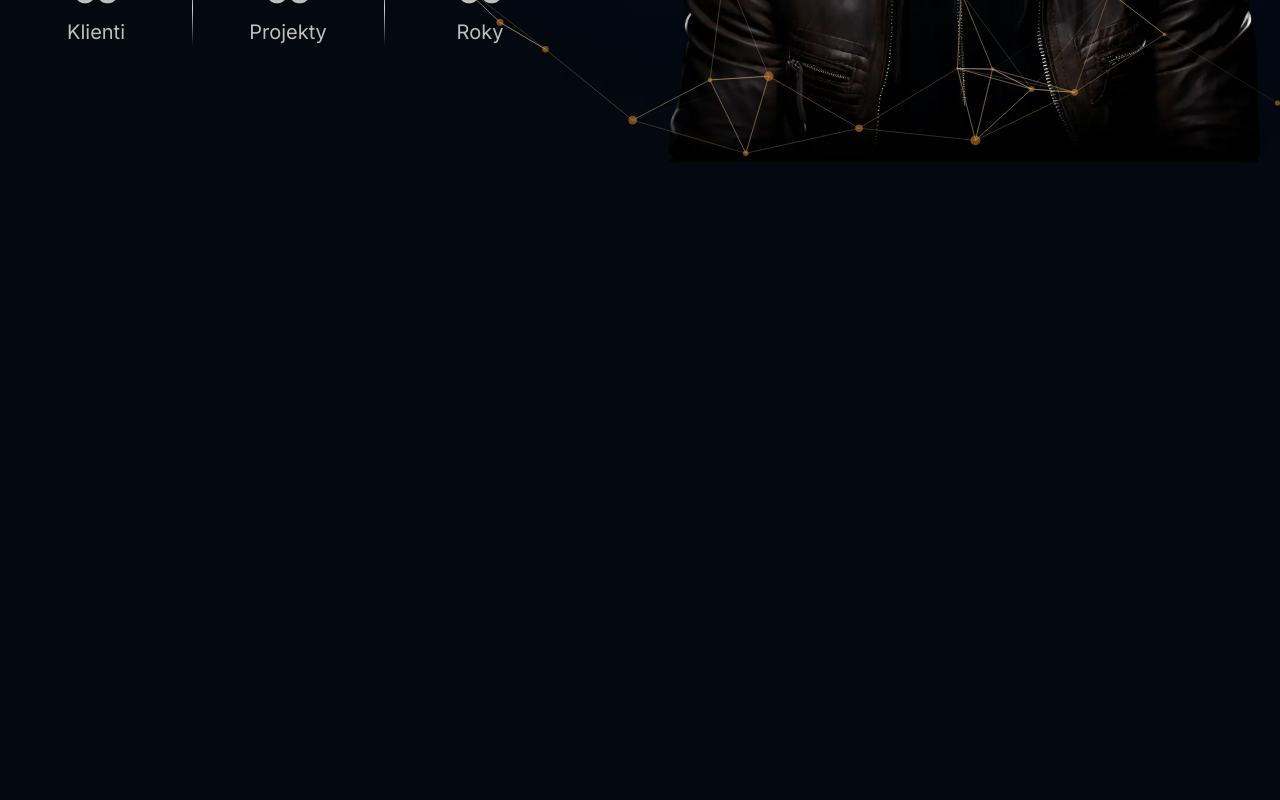
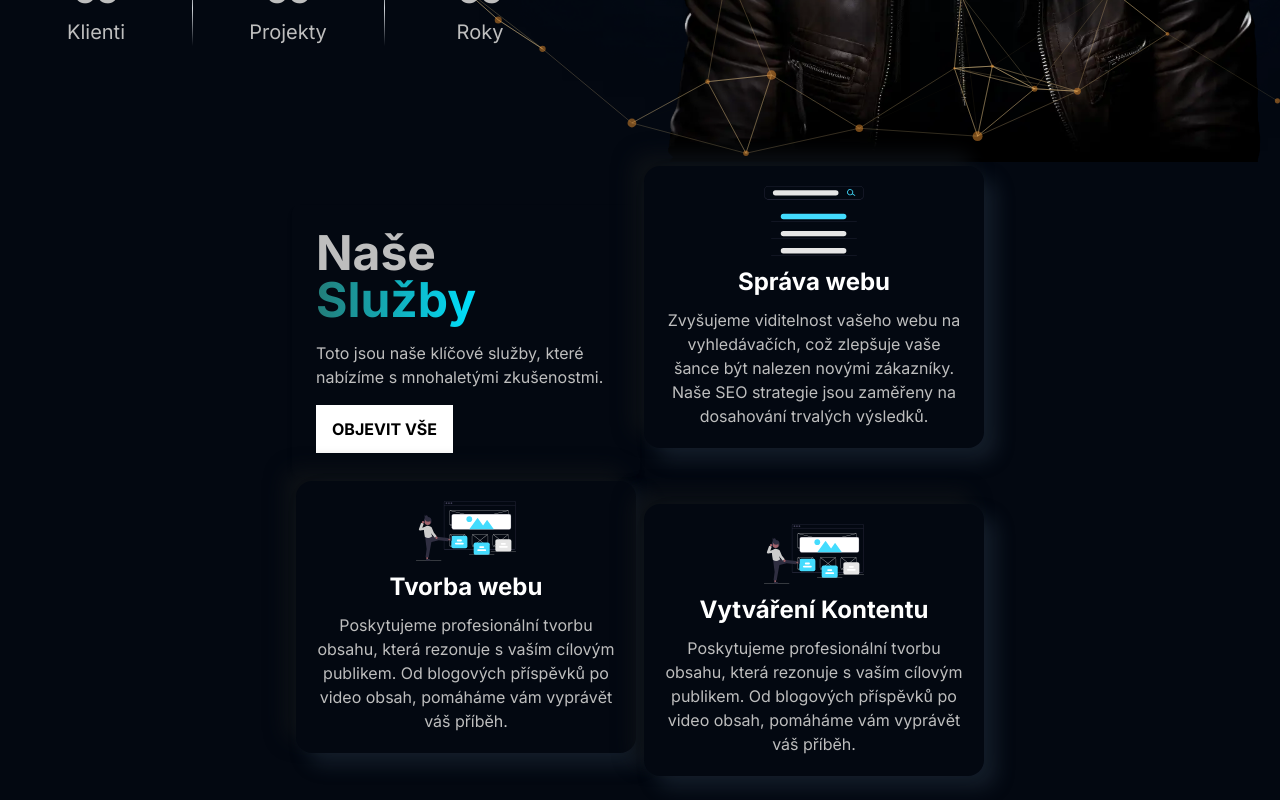
Before and after one commit to BlackratQQ/Project-DOOM, a Next.js app: page / in a window 1280 px wide. Shown: the part 638-1438 px from the top of the page. Before the commit the page ends 800 px from the top, so only its background shows below. Built offline with nearby package versions, Linux system fonts and the light colour scheme.

Commit message:
Services

```diff
--- /dev/null
+++ b/app/components/servicesSection/ServiceCard.tsx
@@ -0,0 +1,39 @@
+import React from "react";
+import Link from "next/link";
+import Image from "next/image";
+
+// Definice rozhraní pro props
+interface ServiceCardProps {
+  imageSrc: string;
+  altText: string;
+  title: string;
+  description: string;
+  href: string; // Přidáme href prop
+}
+
+// Definice komponenty s typem props
+const ServiceCard: React.FC<ServiceCardProps> = ({
+  imageSrc,
+  altText,
+  title,
+  description,
+  href, // Přidáme href prop
+}) => {
+  return (
+    <Link href={href} passHref>
+      <div className="card-container m-1 flex w-[340px] flex-col items-center justify-center gap-2.5 self-end rounded-2xl bg-backgroundColor p-5 text-center transition-shadow duration-300 hover:shadow-lg">
+        <Image
+          src={imageSrc}
+          alt={altText}
+          width={100}
+          height={100}
+          className="object-contain"
+        />
+        <h2 className="text-2xl font-bold text-primaryColor">{title}</h2>
+        <p>{description}</p>
+      </div>
+    </Link>
+  );
+};
+
+export default ServiceCard;
--- /dev/null
+++ b/app/components/servicesSection/Services.tsx
@@ -0,0 +1,41 @@
+import React from "react";
+import WebService from "./sections/WebCreation";
+import Seo from "./sections/WebsiteManagement";
+import Content from "./sections/ContentCreation";
+import MainServices from "./sections/MainServices";
+import FadeInBox from "../animations/FadeInBox";
+
+const Services: React.FC = () => {
+  return (
+    <div className="flex items-center justify-center">
+      <div className="flex flex-col items-center justify-center md:w-[37%] md:flex-row">
+        <div className="flex flex-col items-center justify-center">
+          {/* <FadeInBox startDelay={0.2}> */}
+          <MainServices
+            titlePart1="Naše"
+            titlePart2="Služby"
+            titleColor1="var(--primary-heading-color)"
+            text="Toto jsou naše klíčové služby, které nabízíme s mnohaletými zkušenostmi."
+            buttonText="Objevit vše"
+            buttonHref="/sluzby" // Zde nastavíte cíl odkazu
+          />
+          {/* </FadeInBox> */}
+
+          {/* <FadeInBox startDelay={0.1}> */}
+          <WebService />
+          {/* </FadeInBox> */}
+        </div>
+        <div className="mb-5 flex flex-col justify-around gap-12">
+          {/* <FadeInBox startDelay={0.4}> */}
+          <Seo />
+          {/* </FadeInBox> */}
+          {/* <FadeInBox startDelay={0.3}> */}
+          <Content />
+          {/* </FadeInBox> */}
+        </div>
+      </div>
+    </div>
+  );
+};
+
+export default Services;
--- /dev/null
+++ b/app/components/servicesSection/sections/ContentCreation.tsx
@@ -0,0 +1,16 @@
+import React from "react";
+import ServiceCard from "../ServiceCard"; // Importujeme ServiceCard
+
+const Content = () => {
+  return (
+    <ServiceCard
+      imageSrc="/Icons/Content Services.svg"
+      altText="Vytváření Kontentu"
+      href="/sluzby/obsah"
+      title="Vytváření Kontentu"
+      description="Poskytujeme profesionální tvorbu obsahu, která rezonuje s vaším cílovým publikem. Od blogových příspěvků po video obsah, pomáháme vám vyprávět váš příběh."
+    />
+  );
+};
+
+export default Content;
--- /dev/null
+++ b/app/components/servicesSection/sections/MainServices.tsx
@@ -0,0 +1,39 @@
+import React from "react";
+import Link from "next/link";
+
+interface MainServicesProps {
+  titlePart1: string; // První část nadpisu
+  titlePart2: string; // Druhá část nadpisu
+  titleColor1: string; // Barva první části nadpisu
+  text: string; // Text pod nadpisem
+  buttonText: string; // Text na tlačítku
+  buttonHref: string; // URL odkaz pro tlačítko
+}
+
+const MainServices: React.FC<MainServicesProps> = ({
+  titlePart1,
+  titlePart2,
+  titleColor1,
+  text,
+  buttonText,
+  buttonHref,
+}) => {
+  return (
+    <div className="rounded-lg p-6 shadow-md">
+      <h2 className="mb-4 text-5xl font-bold">
+        <span style={{ color: titleColor1 }}>{titlePart1}</span>
+        <br />
+        <span className="section-heading">{titlePart2}</span>
+      </h2>
+      <p className="mb-4">{text}</p>
+
+      <Link href={buttonHref} passHref>
+        <button className="hover-shadow bg-white px-4 py-2 pb-3 pt-3 font-bold uppercase text-black">
+          {buttonText}
+        </button>
+      </Link>
+    </div>
+  );
+};
+
+export default MainServices;
--- /dev/null
+++ b/app/components/servicesSection/sections/WebCreation.tsx
@@ -0,0 +1,16 @@
+import React from "react";
+import ServiceCard from "../ServiceCard"; // Importujeme ServiceCard
+
+const Content = () => {
+  return (
+    <ServiceCard
+      imageSrc="/Icons/Content Services.svg"
+      altText="Vytváření Kontentu"
+      title="Tvorba webu"
+      description="Poskytujeme profesionální tvorbu obsahu, která rezonuje s vaším cílovým publikem. Od blogových příspěvků po video obsah, pomáháme vám vyprávět váš příběh."
+      href="/sluzby/webove-sluzby" // Přidáme href prop
+    />
+  );
+};
+
+export default Content;
--- /dev/null
+++ b/app/components/servicesSection/sections/WebsiteManagement.tsx
@@ -0,0 +1,16 @@
+import React from "react";
+import ServiceCard from "../ServiceCard"; // Importujeme ServiceCard
+
+const Seo = () => {
+  return (
+    <ServiceCard
+      imageSrc="/Icons/Seo.svg"
+      altText="Správa webu"
+      href="/sluzby/webove-sluzby"
+      title="Správa webu"
+      description="Zvyšujeme viditelnost vašeho webu na vyhledávačích, což zlepšuje vaše šance být nalezen novými zákazníky. Naše SEO strategie jsou zaměřeny na dosahování trvalých výsledků."
+    />
+  );
+};
+
+export default Seo;
--- a/app/page.tsx
+++ b/app/page.tsx
@@ -1,11 +1,18 @@
 // Předpokládá se, že je to soubor pages/home.tsx nebo podobně
 import React from "react";
-import Header from "./components/header/header";
+import Header from "./components/header/Header";
+import Services from "./components/servicesSection/Services";
+// import MyProjects from "./components/projects/MyProjects";
 
 export default function Home() {
   return (
     <div>
+      {/* <FadeInBlur />
+      <FadeInSlideDown /> */}
+
       <Header />
+      <Services />
+      {/* <MyProjects /> */}
     </div>
   );
 }
```
Also changed, not shown: app/components/header/header.tsx (+5 -5 lines).
